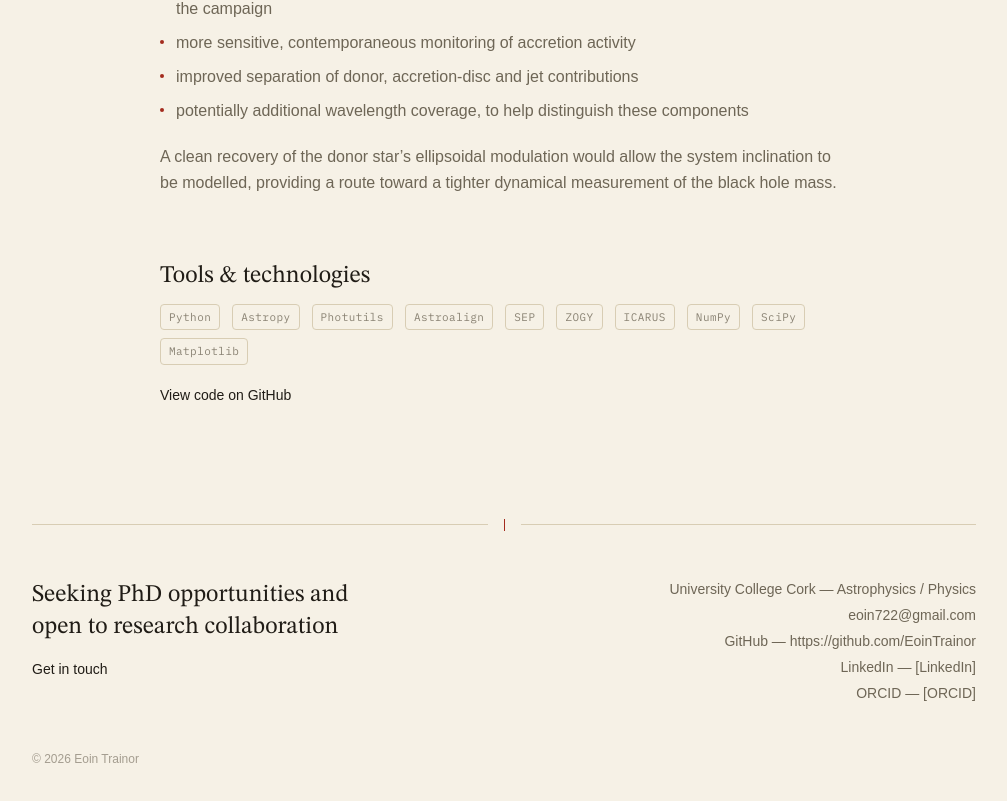
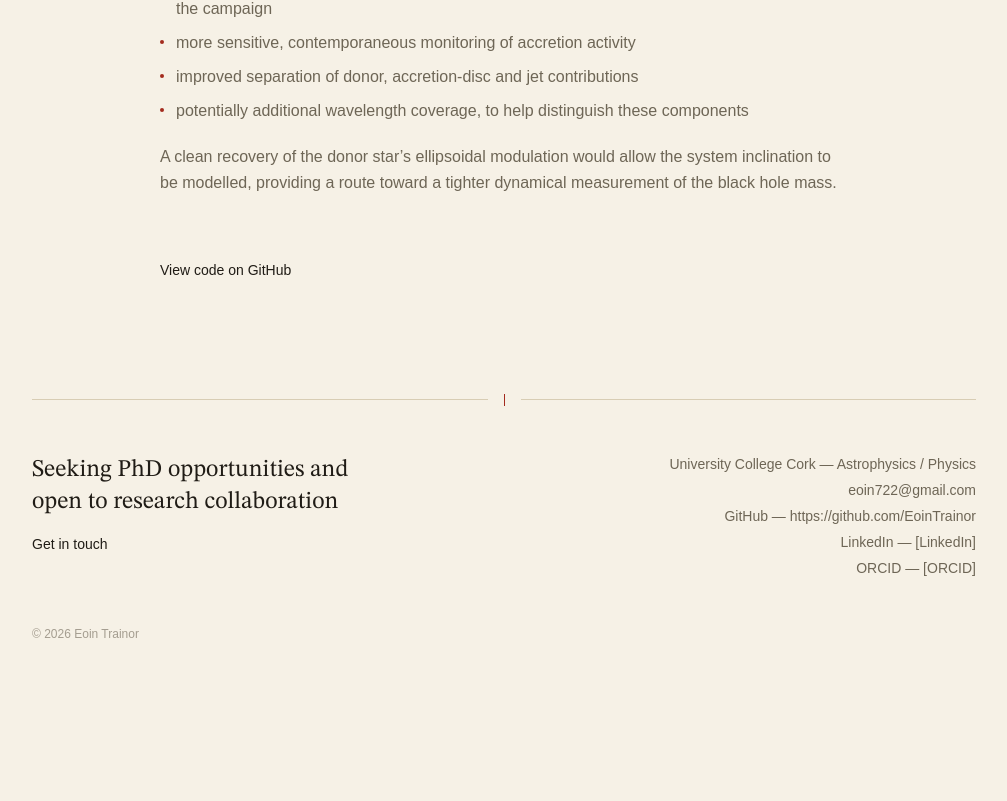
Before and after one commit to EoinTrainor/academic-website, a Next.js app: page /research/compact-binaries in a window 1280 px wide. Shown: the part 6696-7497 px from the top of the page, without its empty margins (136-1143 px from the left). After the commit the page ends 7402 px from the top, so only its background shows below. Built offline with nearby package versions, Linux system fonts and the light colour scheme; a web font is replaced by a local one.

Commit message:
Use quiescent-vs-elevated epoch figure as GX 339-4 card image
Point the GX 339-4 card figure at the quiescent/elevated epoch
comparison rather than the difference-imaging panels, and drop the
Tools & technologies chip section from the bottom of the write-up.

```diff
--- a/src/app/research/compact-binaries/page.tsx
+++ b/src/app/research/compact-binaries/page.tsx
@@ -322,27 +322,14 @@ export default function Page() {
         </div>
       </section>
 
-      <section className="mt-16">
-        <h2 className="font-display text-2xl text-paper">Tools &amp; technologies</h2>
-        <ul className="mt-3 flex flex-wrap gap-x-3 gap-y-2">
-          {project.sections.tools.map((tool) => (
-            <li
-              key={tool}
-              className="font-mono-label text-[11px] text-paper-dim/80 border border-ink-line rounded-sm px-2 py-1"
-            >
-              {tool}
-            </li>
-          ))}
-        </ul>
       {!project.githubHref.startsWith("[") ? (
         <a
           href={project.githubHref}
-            className="mt-5 inline-block text-sm text-halpha hover:text-paper transition-colors"
+          className="mt-16 inline-block text-sm text-halpha hover:text-paper transition-colors"
         >
           View code on GitHub
         </a>
       ) : null}
-      </section>
     </div>
   );
 }
--- a/src/data/research.ts
+++ b/src/data/research.ts
@@ -97,8 +97,8 @@ export const CURRENT_RESEARCH: ResearchProject[] = [
     tags: [],
     abstract:
       "We observed GX 339−4 using near-infrared (NIR) Ks-band photometry over the 2025 Spring/Summer observing campaign, taken with the HAWK-I instrument on the European Southern Observatory (ESO)'s Very Large Telescope (VLT).",
-    figureLabel: "PSF-matched difference imaging sequence — GX 339−4",
-    figureSrc: "/figures/gx339-diffimaging-panels.png",
+    figureLabel: "Quiescent versus elevated near-infrared epoch — GX 339−4",
+    figureSrc: "/figures/gx339-quiescent-vs-elevated.png",
     githubHref: "https://github.com/EoinTrainor/gx339-4-lightcurve",
     status: "Active",
     sections: {
```
Lines whose indentation alone changed are shown as unchanged.
